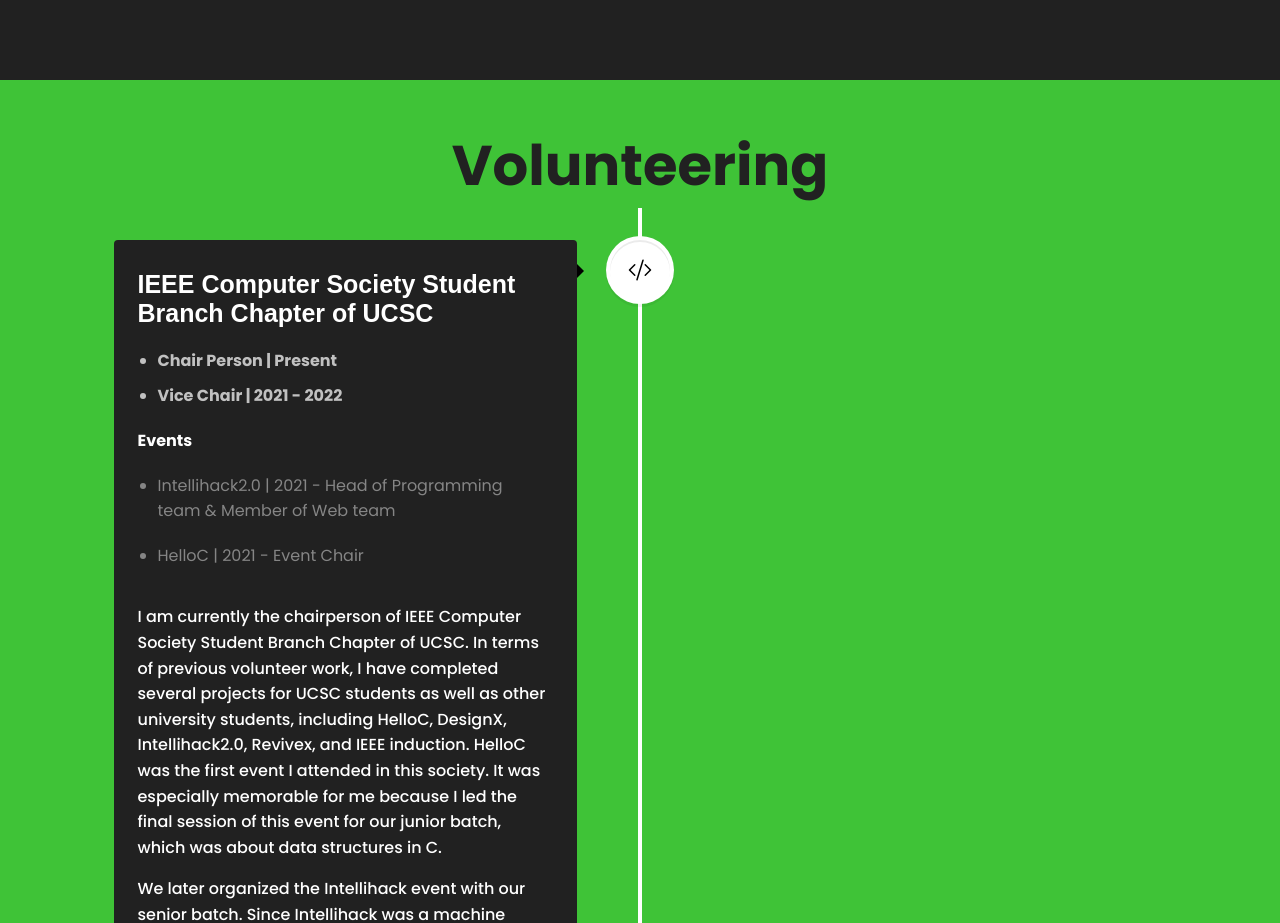
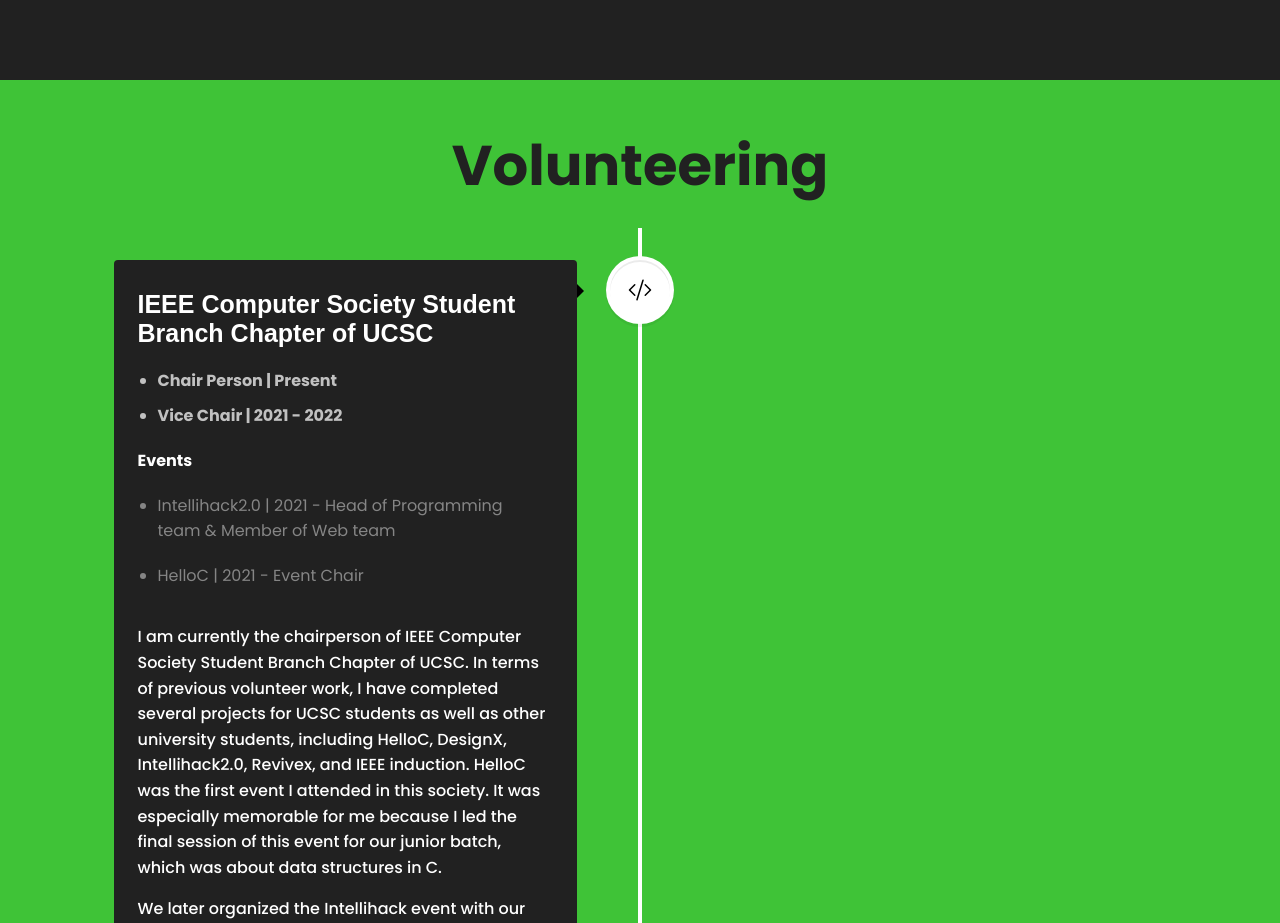
Before and after one commit to YohanNayanajith/portfolio, a React (Create React App) app: page / in a window 1280 px wide. Shown: the part 4400-5323 px from the top of the page. Built offline with nearby package versions, Linux system fonts and the light colour scheme; a web font is replaced by a local one.

Commit message:
Content correct-new

```diff
--- a/src/components/Volunteer/VolunteerTimeline.js
+++ b/src/components/Volunteer/VolunteerTimeline.js
@@ -1,5 +1,6 @@
 import React, { useEffect, useState, useContext } from "react";
 import "./VolunteerTimeline.css";
+import '../Services/Services.css';
 // import { ReactComponent as LogoIcon } from "../img/intelli.svg";
 // import { ReactComponent as ACM } from '../../assets/svg/logo/acm.png';
 // import { ReactComponent as IEEE_Student } from '../../assets/svg/logo/ieee_student.png';
@@ -42,7 +43,7 @@
       style={{ backgroundColor: theme.primary }}
     >
       <div ref={reference}>
-        <div className="timeline-header">
+        <div className="services-header">
           <h1 style={{ color: theme.secondary }}>Volunteering</h1>
         </div>
         <VerticalTimeline animate={animate}>
```
